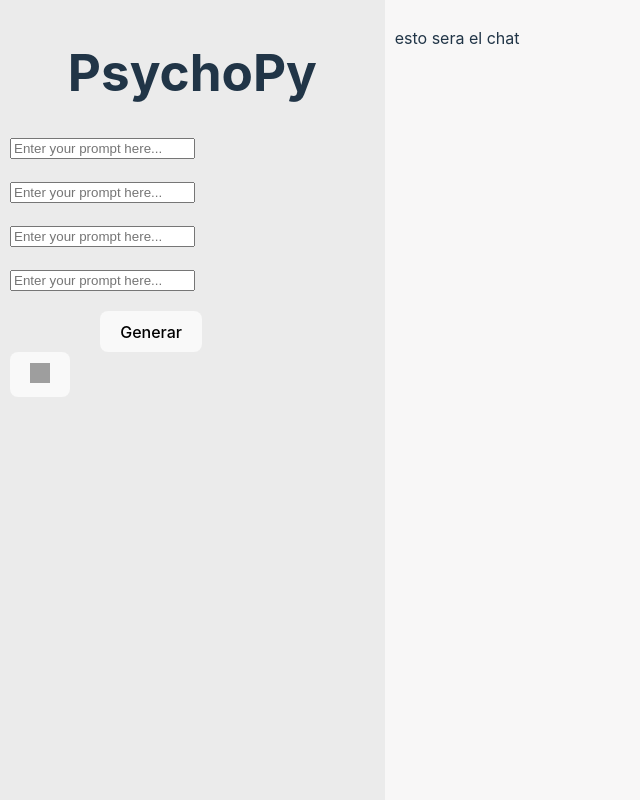
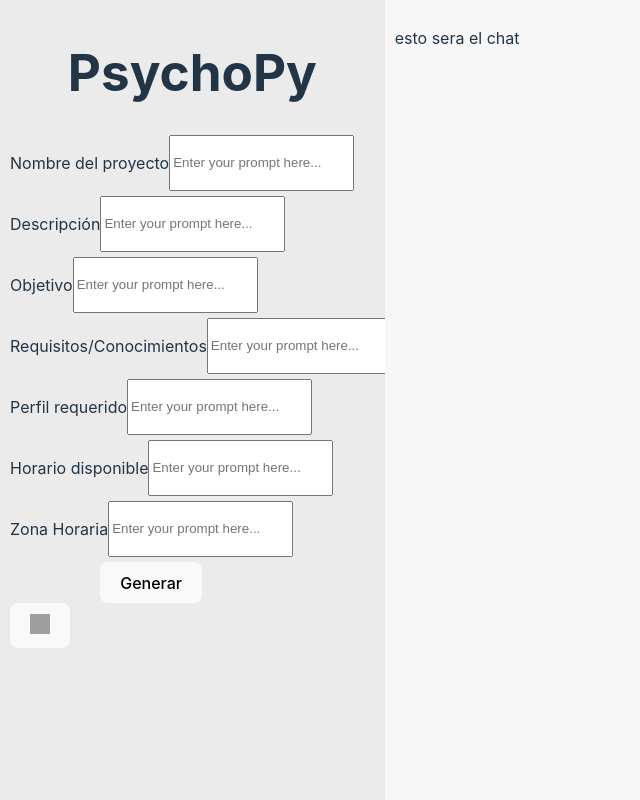
Before and after one commit to BryanEstrada003/PsychoPy-Project, a React (Vite) app: page / in a window 1280 px wide. Shown: the whole page, without its empty margins (0-640 px from the left). Built offline with nearby package versions, Linux system fonts and the light colour scheme; no server answers; grey boxes are pictures that could not be loaded.

Commit message:
Created inputs project

```diff
--- a/src/components/Chat.css
+++ b/src/components/Chat.css
@@ -1,5 +1,6 @@
 .input-container {
-    margin-bottom: 20px; /* Añade un margen en la parte inferior de cada contenedor de entrada */
+    margin-bottom: 5px; /* Añade un margen en la parte inferior de cada contenedor de entrada */
+    display: flex; /* Esto hará que los elementos hijos de .input-container se alineen en una fila */
 }
 
 .button {
--- a/src/components/Chat.jsx
+++ b/src/components/Chat.jsx
@@ -31,19 +31,38 @@
     return (
       <div>
         <div className="input-container">
-            <input type="text" value={input} placeholder="Enter your prompt here..." onChange={handleInputChange} />
+          <p>Nombre del proyecto</p>
+          <input type="text" value={input} placeholder="Enter your prompt here..." onChange={handleInputChange} />
         </div>
 
         <div className="input-container">
-            <input type="text" value={input2} placeholder="Enter your prompt here..." onChange={handleInputChange2} />
+        <p>Descripción</p>
+          <input type="text" value={input2} placeholder="Enter your prompt here..." onChange={handleInputChange2} />
         </div>
 
         <div className="input-container">
-            <input type="text" value={input3} placeholder="Enter your prompt here..." onChange={handleInputChange3} />
+          <p>Objetivo</p>
+          <input type="text" value={input3} placeholder="Enter your prompt here..." onChange={handleInputChange3} />
         </div>
 
         <div className="input-container">
-            <input type="text" value={input4} placeholder="Enter your prompt here..." onChange={handleInputChange4} />
+          <p>Requisitos/Conocimientos</p>
+          <input type="text" value={input4} placeholder="Enter your prompt here..." onChange={handleInputChange4} />
+        </div>
+
+        <div className="input-container">
+          <p>Perfil requerido</p>
+          <input type="text" value={input4} placeholder="Enter your prompt here..." onChange={handleInputChange4} />
+        </div>
+
+        <div className="input-container">
+          <p>Horario disponible</p>
+          <input type="text" value={input4} placeholder="Enter your prompt here..." onChange={handleInputChange4} />
+        </div>
+
+        <div className="input-container">
+          <p>Zona Horaria</p>
+          <input type="text" value={input4} placeholder="Enter your prompt here..." onChange={handleInputChange4} />
         </div>
 
         <button className="button" onClick={handleSubmit}>Generar</button>
```
Also changed, not shown: src/App.css (+2 -23 lines).
